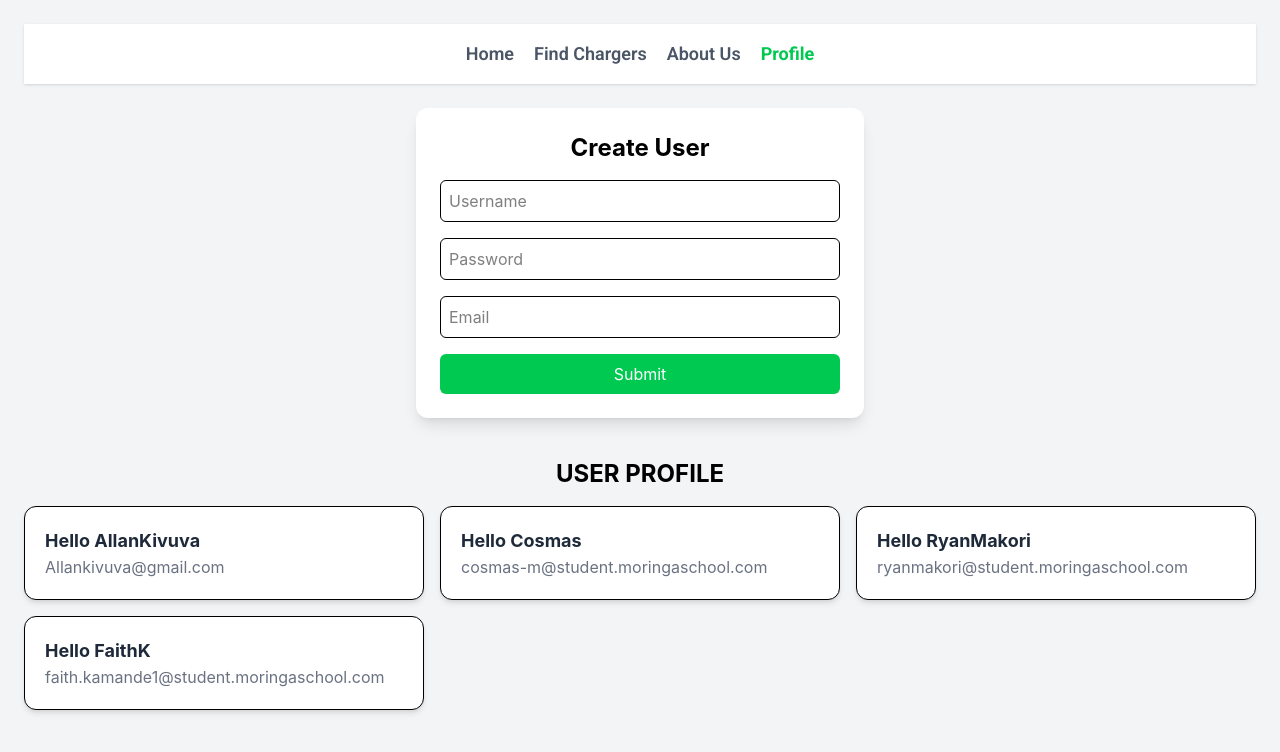
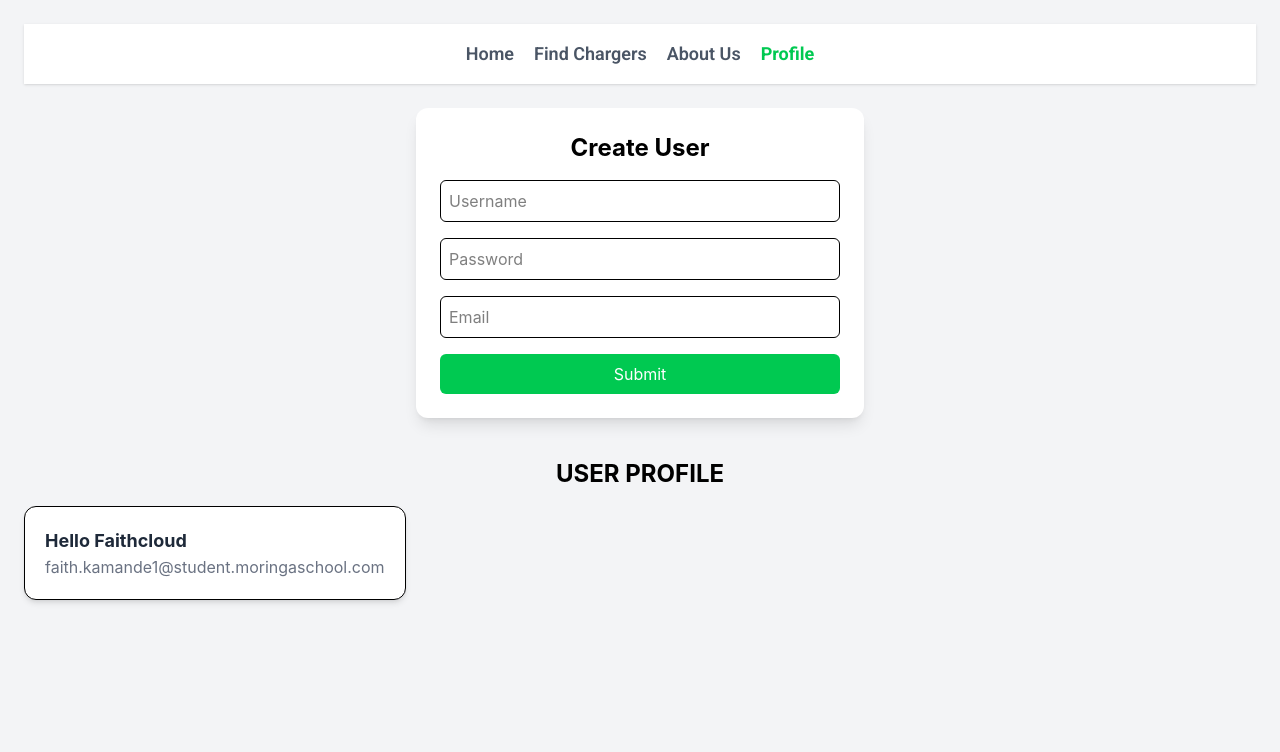
Before and after one commit to muurucosmas/chargeFlow, a React (Vite) app: page /profile in a window 1280 px wide. Shown: the top 752 px of the page. Built offline with nearby package versions, Linux system fonts and the light colour scheme; data requests are answered from the project's data file; a web font is replaced by a local one.

Commit message:
Feat:pop up

```diff
--- a/db.json
+++ b/db.json
@@ -1,28 +1,10 @@
 {
   "users": [
     {
-      "username": "AllanKivuva",
-      "password": "gwksam.as wj",
-      "email": "Allankivuva@gmail.com",
-      "id": "FXnh-jmpXmY"
-    },
-    {
-      "username": "Cosmas",
-      "password": "ejwok;z ww",
-      "email": "cosmas-m@student.moringaschool.com",
-      "id": "tsQ-FOYsO4Y"
-    },
-    {
-      "username": "RyanMakori",
-      "password": " dsjnwl,d",
-      "email": "ryanmakori@student.moringaschool.com",
-      "id": "gO5TeEcZXug"
-    },
-    {
-      "username": "FaithK",
-      "password": "kskqwpo",
+      "username": "Faithcloud",
+      "password": "mm",
       "email": "faith.kamande1@student.moringaschool.com",
-      "id": "z-jic-skfEs"
+      "id": "UZiCkfBnC7E"
     }
   ],
   "$schema": "./node_modules/json-server/schema.json"
--- a/src/component/Login.jsx
+++ b/src/component/Login.jsx
@@ -29,7 +29,7 @@ function Login({ addData }) {
       })
 
       addData() // refresh list
-
+  alert(`you login in successfully${loginForm.username}`)
       setLoginForm({
         username: "",
         password: "",
--- a/src/component/Profile.jsx
+++ b/src/component/Profile.jsx
@@ -33,7 +33,7 @@ function Profile() {
    USER PROFILE
       </h2>
 
-      <div className="grid gap-4 md:grid-cols-2 lg:grid-cols-3">
+      <div className="flex justify-">
         {profile.map(user => (
           <div
             key={user.id}
```
